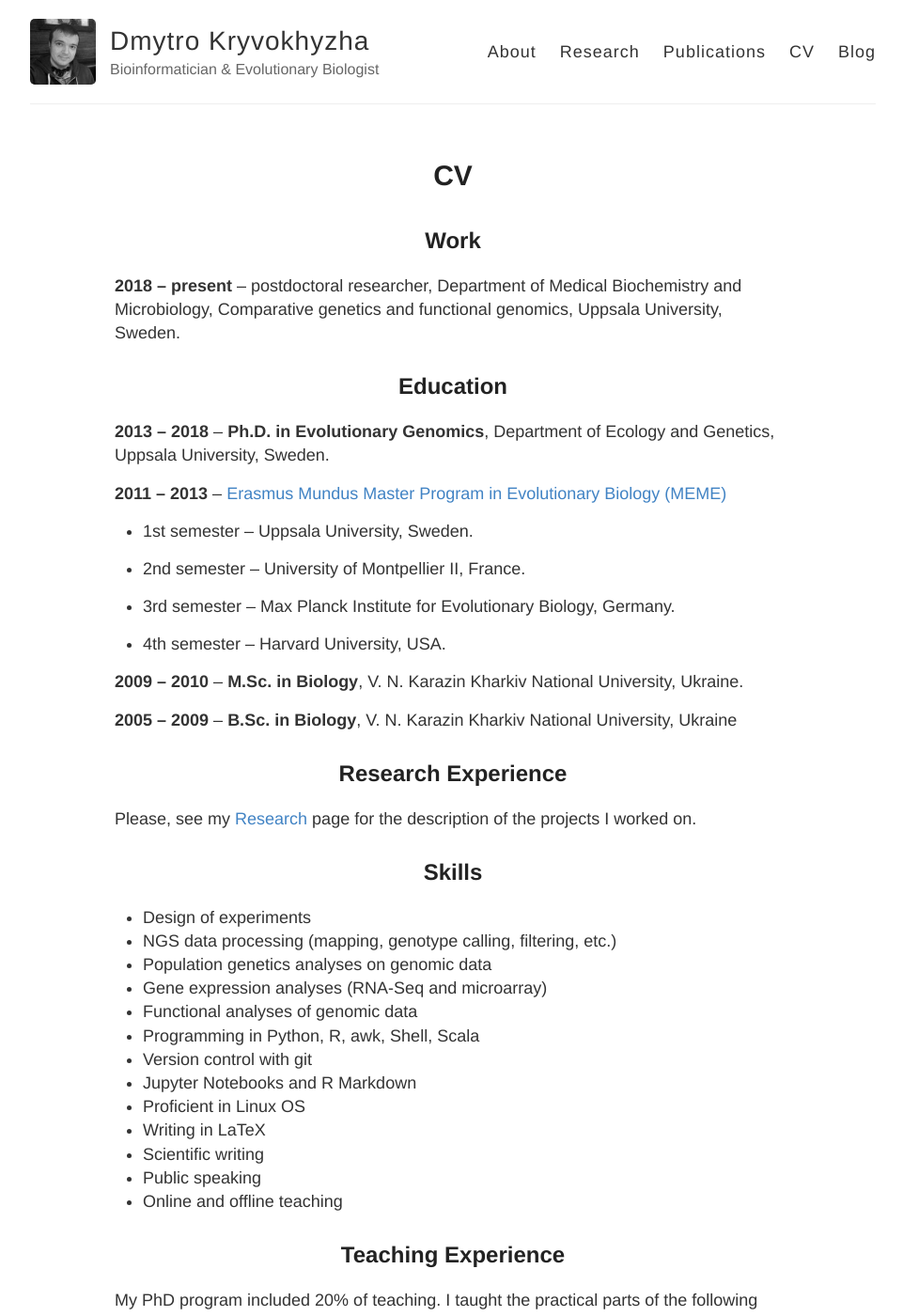
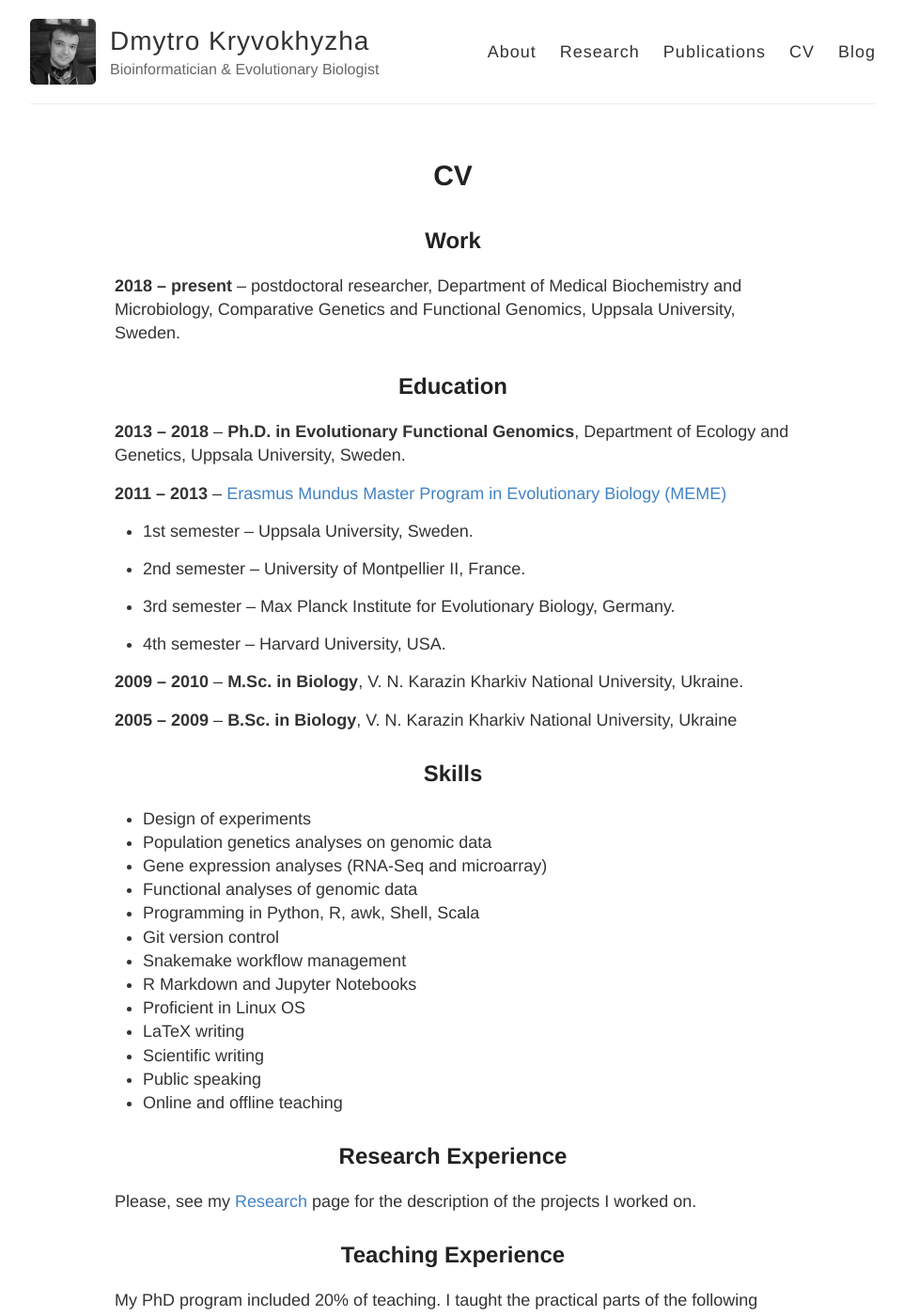
Before and after one commit to evodify/evodify.github.io, a Jekyll site: the page built from cv.md, in a window 1280 px wide and 1400 px high. Shown: the whole window at 94% size, without its empty margins (158-1119 px from the left). Built offline with Jekyll 4.4.1, drawn with Linux system fonts in a browser that asks for light colours; some of the changed text lies outside the part shown.

Commit message:
edited CV

```diff
--- a/cv.md
+++ b/cv.md
@@ -7,11 +7,11 @@ excerpt: Curriculum Vitae of Dmytro Kryvokhyzha.
 
 ## Work
 
-**2018 – present** – postdoctoral researcher, Department of Medical Biochemistry and Microbiology, Comparative genetics and functional genomics, Uppsala University, Sweden.
+**2018 – present** – postdoctoral researcher, Department of Medical Biochemistry and Microbiology, Comparative Genetics and Functional Genomics, Uppsala University, Sweden.
 
 ## Education
 
-**2013 – 2018** – **Ph.D. in Evolutionary Genomics**, Department of Ecology and Genetics, Uppsala University, Sweden.
+**2013 – 2018** – **Ph.D. in Evolutionary Functional Genomics**, Department of Ecology and Genetics, Uppsala University, Sweden.
 
 **2011 – 2013** – <a href="http://www.evobio.eu/" target="_blank">Erasmus Mundus Master Program in Evolutionary Biology (MEME)</a>
 
@@ -27,24 +27,25 @@ excerpt: Curriculum Vitae of Dmytro Kryvokhyzha.
 
 **2005 – 2009** – **B.Sc. in Biology**, V. N. Karazin Kharkiv National University, Ukraine
 
-## Research Experience
-
-Please, see my [Research](/research/) page for the description of the projects I worked on.
-
 ## Skills
 * Design of experiments
-* NGS data processing (mapping, genotype calling, filtering, etc.)
 * Population genetics analyses on genomic data
 * Gene expression analyses (RNA-Seq and microarray)
 * Functional analyses of genomic data
 * Programming in Python, R, awk, Shell, Scala
-* Version control with git
-* Jupyter Notebooks and R Markdown
+* Git version control
+* Snakemake workflow management
+* R Markdown and Jupyter Notebooks
 * Proficient in Linux OS
-* Writing in LaTeX
+* LaTeX writing
 * Scientific writing
 * Public speaking
 * Online and offline teaching
+
+
+## Research Experience
+
+Please, see my [Research](/research/) page for the description of the projects I worked on.
 
 ## Teaching Experience
 
@@ -80,12 +81,6 @@ I also teach how to use Linux and open-source software on <a href="https://www.y
 ## Publications
 
 Please, see my [Publications](/publications/) page for the list of papers.
-
-## Conferences
-
-**Kryvokhyzha D**. 2016. The influence of population structure on gene expression variation in the ubiquitous weed *Capsella bursa-pastoris* (Brassicaceae). *European Meeting of PhD students in Evolutionary Biology (EMPSEB-22)*, Gotland, Sweden (presentation)
-
-**Kryvokhyzha D**, Till Czypionla T, Nolte AW. 2013. Associations of adaptive changes in gene expression with different organs in hybrid sculpins (Pisces, *Cottus*). *SMBE-2013*, Chicago, USA. (poster)
 
 ## Grants and Awards
 
```
Also changed, not shown: other parts of cv.md (+5 -5 lines).
